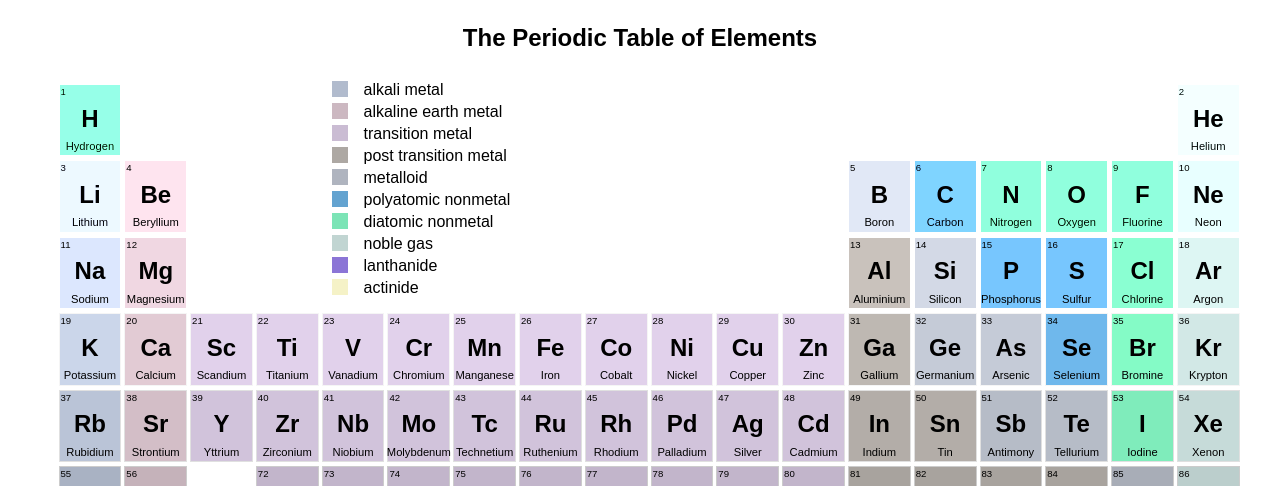
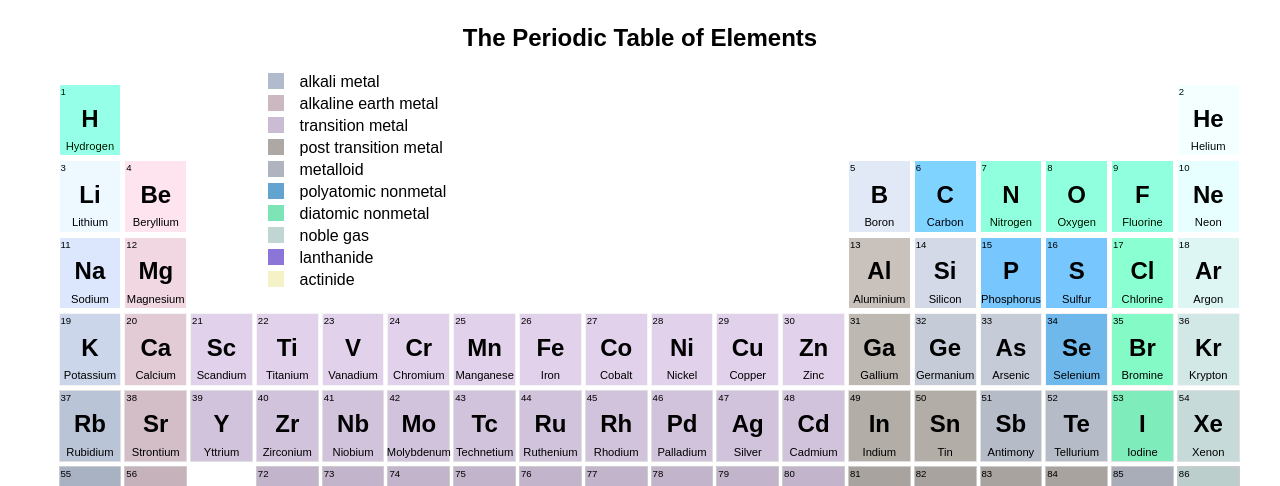
Before and after one commit to samuelbalogh/periodic-table, a Flask app: page / in a window 1280 px wide. Shown: the top 486 px of the page. Run offline with Flask 2, Linux system fonts and the light colour scheme.

Commit message:
some styling, move screenshot to proper place

```diff
--- a/static/style.css
+++ b/static/style.css
@@ -131,8 +131,8 @@ dt {
 .category-colors-legend {
   position: absolute;
   width: 17%;
-  top: 4em;
-  left: 20em;
+  top: 7%;
+  left: 20%;
 }
 
 dd.category-colors,
```
Also changed, not shown: README.md, screenshot.png.
